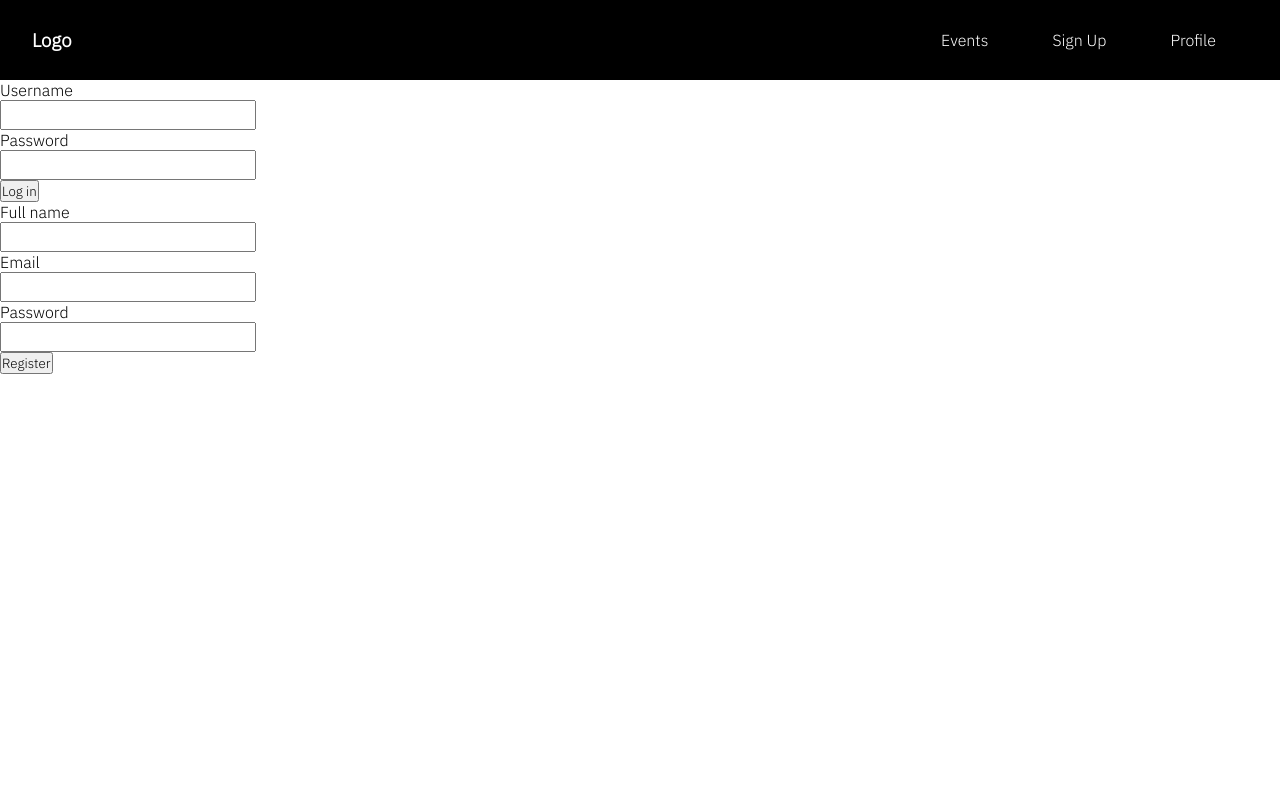
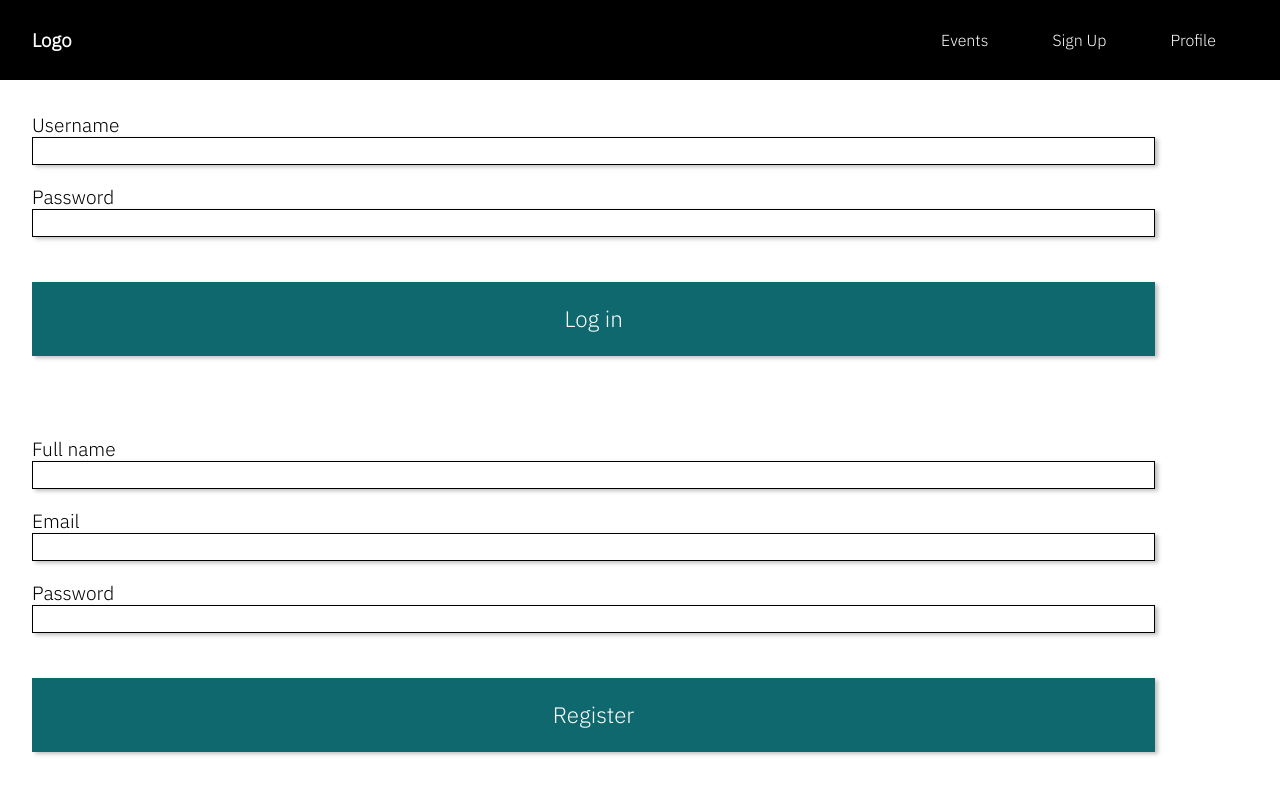
Before and after one commit to SergioManuelJob/CleanBeach-Project, a React (Create React App) app in the folder frontend/: page / in a window 1280 px wide. Shown: the top 794 px of the page. Built offline with nearby package versions, Linux system fonts and the light colour scheme.

Commit message:
sign in / register form design changes

```diff
--- a/frontend/src/components/SignIn/SignIn.jsx
+++ b/frontend/src/components/SignIn/SignIn.jsx
@@ -2,33 +2,40 @@ import './SignIn.scss'
 
 const SignInPage = () => {
     return(
-        <form>
+<form>
+    <div>
         {/* SIGN IN */}
         <div>
         <label htmlFor="username">Username</label>
         <input name="username" type="text" />
         </div>
+
         <div>
         <label htmlFor="password">Password</label>
         <input name="password" type="password" />
+        <button>Log in</button>
         </div>
-        <button>Log in</button>
 
         {/* REGISTER */}
-        <div>
+        <div className='register'>
         <label htmlFor="fullname">Full name</label>
         <input name="fullname" type="text" />
         </div>
+
         <div>
         <label htmlFor="email">Email</label>
         <input name="email" type="email" />
         </div>
+
         <div>
         <label htmlFor="password">Password</label>
         <input name="password" type="password" />
+        <button>Register</button>
         </div>
-        <button>Register</button>
-        </form>
+
+    </div>
+</form>
+
         )
 }
 
--- a/frontend/src/components/SignIn/SignIn.scss
+++ b/frontend/src/components/SignIn/SignIn.scss
@@ -1,12 +1,29 @@
 form{
-
-
+    margin: 2em 0 0 2em;
     label{
         display: block;
+        margin: 1em 0 0 0;
+        font-size: 1.2em;
     }
     input{
         padding: 4px;
-        // box-shadow: 3px 3px 5px grey;
-        width: 20%;
+        box-shadow: 3px 2px 4px rgba(0, 0, 0, 0.25);
+        border: 1.5px solid black;
+        width: 90%;
+    }
+    .register{
+        margin-top: 5em;
+    }
+    button{
+        background-color: #0F686E;
+        border: none;
+        color: white;
+        padding: 1em 0;
+        width: 90%;
+        text-align: center;
+        text-decoration: none;
+        font-size: 1.4em;
+        margin-top: 2em;
+        box-shadow: 3px 2px 4px rgba(0, 0, 0, 0.25);
     }
 }
```
